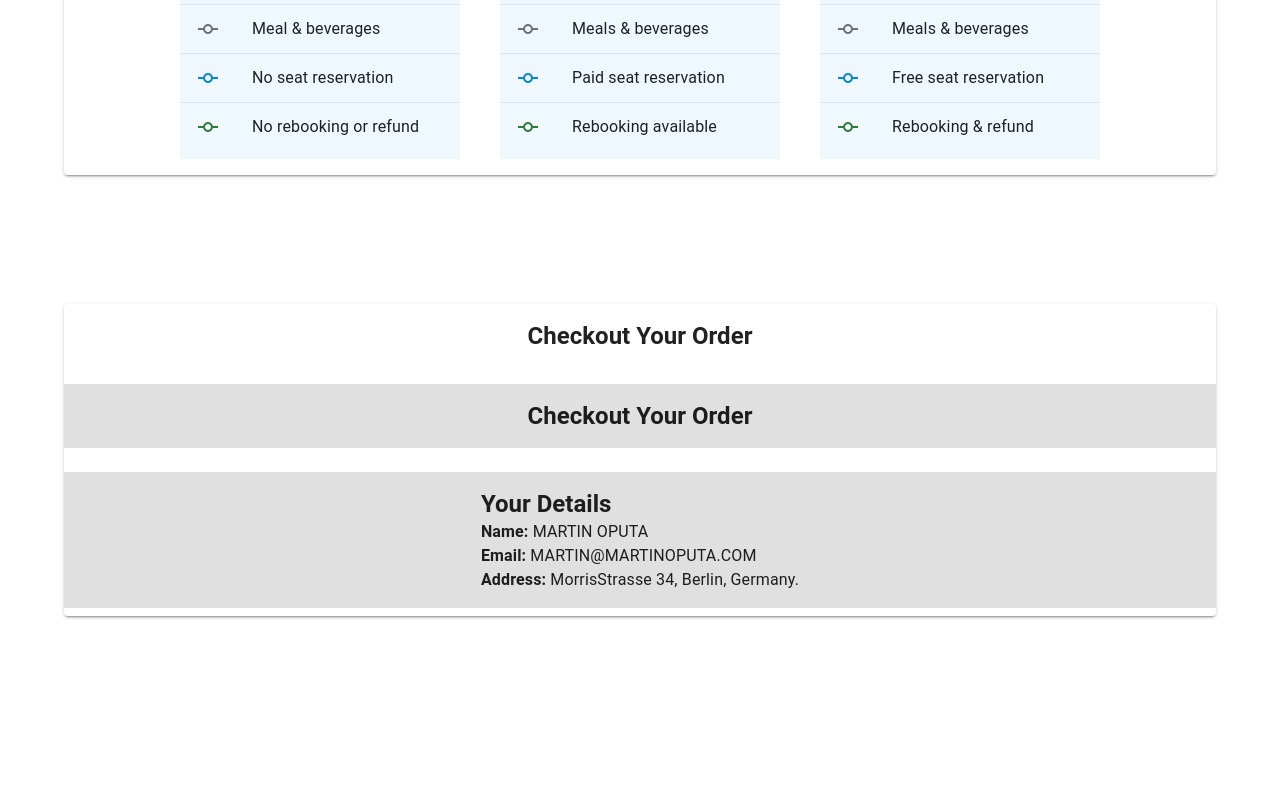
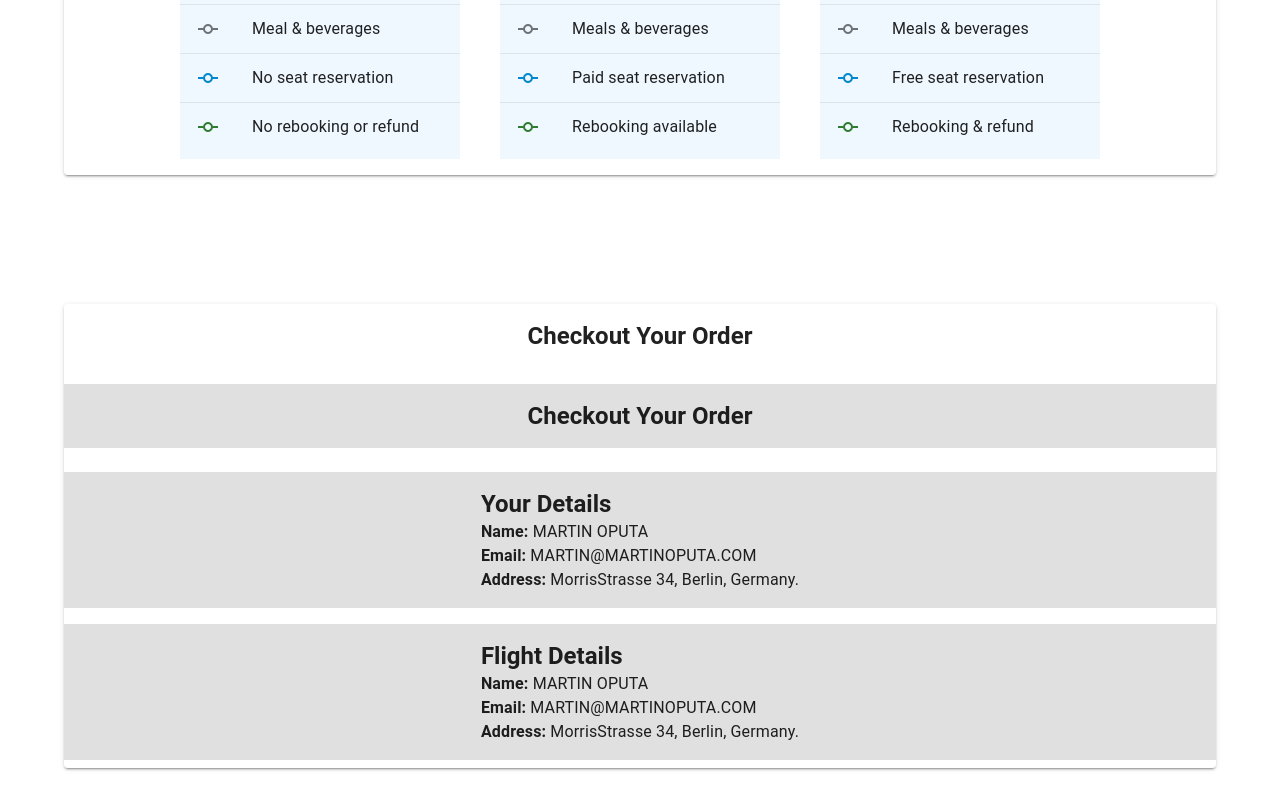
Before and after one commit to iprowriter/flight, a React (Create React App) app: page /price in a window 1280 px wide. Shown: the part 685-1485 px from the top of the page. Before the commit the page ends 1333 px from the top, so only its background shows below. Built offline with nearby package versions, Linux system fonts and the light colour scheme.

Commit message:
checkout

```diff
--- a/src/components/pricingPage_components/Checkout.tsx
+++ b/src/components/pricingPage_components/Checkout.tsx
@@ -77,6 +77,31 @@ export default function Checkout() {
                     </Box>
 
                   </Grid>
+                  <Grid
+                    container
+                    marginY={1}
+                    justifyContent="center"
+                    alignItems="center"
+                    sx={{backgroundColor: "#e0e0e0"}}
+                  >
+                    <Box marginY={2}>
+                    <Typography variant="h5">
+                      <b>Flight Details</b>
+                    </Typography>
+                    <Grid>
+                        <Typography>
+                            <b>Name:</b> MARTIN OPUTA
+                        </Typography>
+                        <Typography>
+                            <b>Email:</b> MARTIN@MARTINOPUTA.COM
+                        </Typography>
+                        <Typography>
+                            <b>Address:</b> MorrisStrasse 34, Berlin, Germany.
+                        </Typography>
+                    </Grid>
+                    </Box>
+
+                  </Grid>
                 </Grid>
             </Paper>
         </StyledContainer>
```
